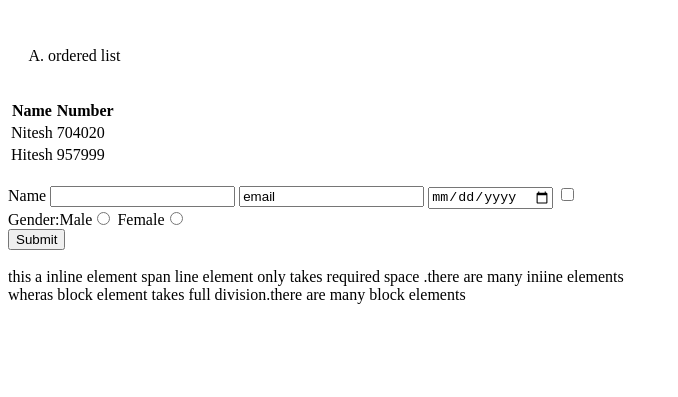
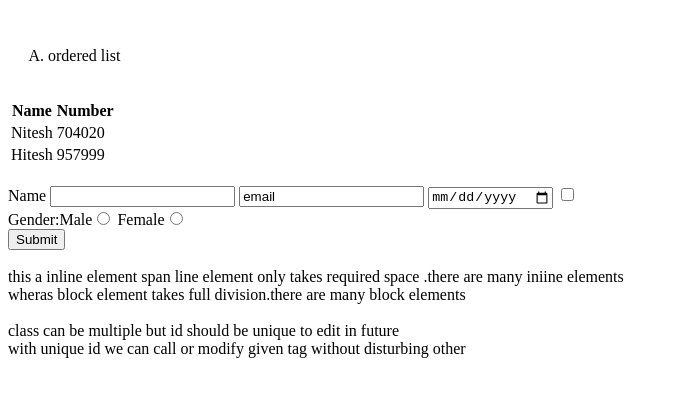
Before and after one commit to jhanitesh7248/html-css-javascript-tutorial, a plain HTML site: page index.html in a window 1280 px wide. Shown: the part 307-704 px from the top of the page, without its empty margins (0-678 px from the left). Drawn offline with Linux system fonts and the light colour scheme.

Commit message:
classes and id explained

```diff
--- a/index.html
+++ b/index.html
@@ -79,6 +79,8 @@
     </span>
     <div>wheras block element takes full division.there are many block elements</div>
     <br>
+    <div class="class" id="id1">class can be multiple but id should be unique to edit in future</div>
+    <div id="id2">with unique id we can call or modify given tag without disturbing other</div>
 </body>
 
 </html>
```
